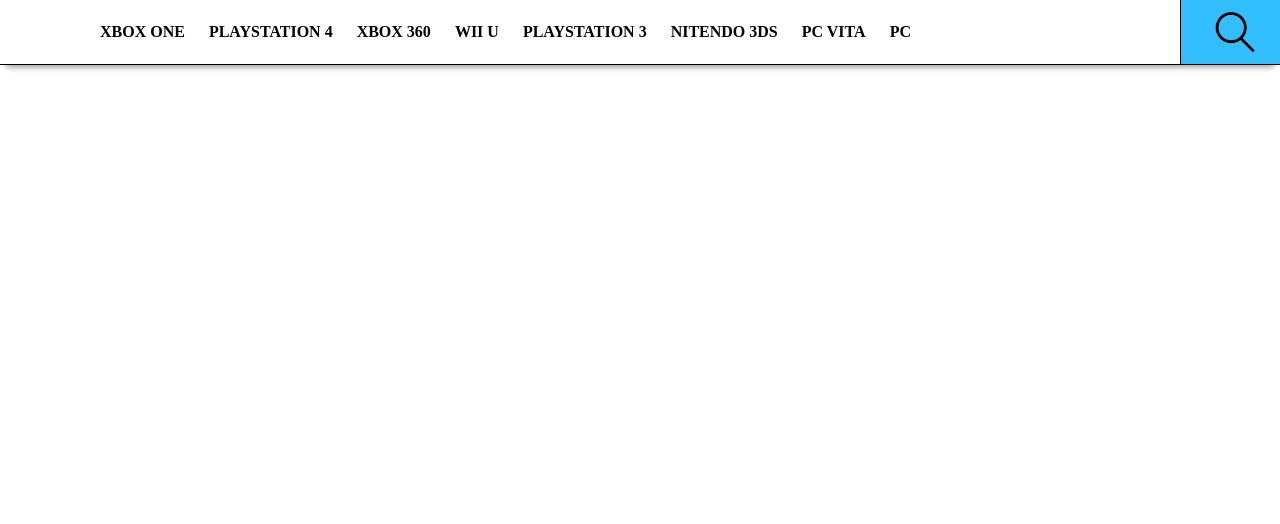
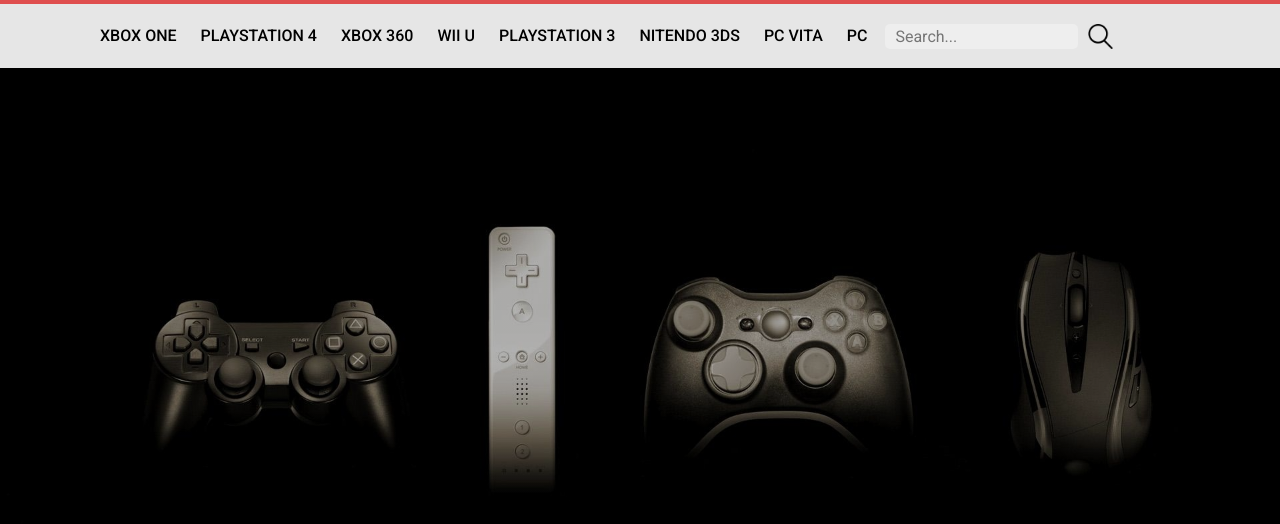
Before and after one commit to IonatanSala/eCommerceProject, a website: page app/index.html in a window 1280 px wide. Drawn offline with nearby package versions, Linux system fonts and the light colour scheme.

Commit message:
updated landing

```diff
--- a/Gruntfile.js
+++ b/Gruntfile.js
@@ -10,7 +10,7 @@
 				expand: true,
 				flatten: true,
 				src: 'app/css/*.css',
-				dest: 'app/css/'
+				dest: 'app/css/mini'
 			}
 		}
 	});
--- a/app/css/main.css
+++ b/app/css/main.css
@@ -1,20 +1,23 @@
 /**********************************
 		BASIC STYLING
 **********************************/
-
-
 * {
-	-moz-box-sizing: border-box;
-	     box-sizing: border-box;
+	box-sizing: border-box;
 	margin: 0;
 	padding: 0;
-	-webkit-font-smoothing: antialiased;
-	-moz-osx-font-smoothing: grayscale;
+
+}
+
+p, li {
+	font-family: 'Roboto', 'Helvetica-Neue';
 }
 
 html, body {
 	height: 100%;
 	width: 100%;
+	text-rendering: optimizeLegibility;
+	-webkit-font-smoothing: antialiased;
+	-moz-osx-font-smoothing: grayscale;
 
 }
 
@@ -24,7 +27,7 @@
 }
 
 ul {
-	list-style: none;''
+	list-style: none;
 }
 
 /**********************************
@@ -33,82 +36,136 @@
 
 
 header.nav-header {
+	position: fixed;
+	top:0;
+	background-color: HSLA(0, 100%, 100%, 0.9);
+	border-top: 4px solid HSLA(0, 69%, 59%, 1);
+	border-bottom: 1px solid black;
 	width: 100%;
-	position: fixed;
-	box-shadow: 0 8px 6px -6px #999;
-	border-bottom: 1px solid black;
+	box-shadow: 0px .5px 3px 0px rgba(0, 0, 0, 0.75);
+	/*position: fixed;
+	top: 0;*/
+	/*box-shadow: 0 6px 4px -4px #999;*/
 }
+
+header.nav-header header.top {
+	height: 90px;
+	width: 100%;
+}
+
+header.nav-header header.top div {
+
+}
+
+header.nav-header header.top div h2 {
+	color: #000;
+	padding-top: 30px;
+	text-align: center;
+}
+
+header.nav-header header.top div h2 a:hover > span {
+	color: HSLA(0, 58%, 51%, 1);
+}
+
 
 nav.navbar {
 	width: 100%;
 	height: 64px;
-	background: #fff;
-	display: -webkit-box;
-	display: -webkit-flex;
-	display: -moz-box;
-	display: -ms-flexbox;
 	display: flex;
-	-webkit-box-align: center;
-	-webkit-align-items: center;
-	   -moz-box-align: center;
-	    -ms-flex-align: center;
-	        align-items: center;
+	align-items: center;
 
 
 }
 
 nav.navbar .nav-content {
+
 	flex-grow: 2;
-	display: -webkit-box;
-	display: -webkit-flex;
-	display: -moz-box;
-	display: -ms-flexbox;
 	display: flex;
-	-webkit-flex-flow: row nowrap;
-	    -ms-flex-flow: row nowrap;
-	        flex-flow: row nowrap;
-	-webkit-box-pack: start;
-	-webkit-justify-content: flex-start;
-	   -moz-box-pack: start;
-	    -ms-flex-pack: start;
-	        justify-content: flex-start;
+	flex-flow: row nowrap;
+	justify-content: flex-start;
+	align-items: center;
 	margin-left: 100px ;
 }
 
 .nav-content li {
 	color: #000;
 	text-transform: uppercase;
-	font-weight: 600;
+	font-weight: 500;
 	padding-right: 24px;
 	transition: all 0.2s ease;
 }
 
 .nav-content li:hover {
-	color: HSLA(199, 100%, 50%, 1);
+	color: HSLA(0, 69%, 59%, 1);
 }
 
 .icon-search-container {
-	cursor: pointer;
-	background-color: HSLA(199, 100%, 50%, .8);
+	/*cursor: pointer;*/
+	/*background-color: HSLA(0, 70%, 55%, .9);*/
 	display: flex;
 	justify-content: center;
 	align-items: center;
-	width: 100px;
+	width: 222px;
 	height: 64px;
 	display: flex;
 	justify-content: flex-end;
-	border-left: 1px solid black;
+	border-right: 0;
 	transition: all .2s ease;
+
 }
 
-.icon-search-container .icon-search {
-	width: 40px;
-	height: 40px;
-	margin-right: 25px;
+.icon-search {
+	cursor: pointer;
+	width: 25px;
+	height: 25px;
+	margin-left: 10px;
+
 
 	/*border-left: 1px solid black;*/
 }
 
-.icon-search-container:hover {
-	background-color: HSLA(199, 100%, 50%, .9);
+/*.icon-search-container:hover {
+	background-color: HSLA(0, 80%, 58%, 1);
+}*/
+
+input.search-container {
+	/*border-radius: 2px;*/
+	background-color: #eee;
+	color: #444444;
+	padding-left: 10px;
+	margin: 0;
+	border: 0;
+	border-radius: 5px;
+	height: 25px;
+
 }
+
+input:focus {
+	outline: 0;
+	/*border: 2px solid #900;*/
+}
+
+
+/**********************************
+			JUMBOTRON
+**********************************/
+
+
+section.landing {
+	display: flex;
+	/*justify-content: center;*/
+	/*align-items: center;*/
+	width: 100%;
+	height: 100%;
+}
+
+section.landing div.jumbotron {
+	width: 100%;
+	height: 100%;
+	background: linear-gradient(
+      rgba(0, 0, 0, 0.3),
+      rgba(0, 0, 0, 0.3)
+    ), url('../img/landing.jpeg') center center;
+	background-size: cover;
+	background-repeat: no-repeat;
+}
--- /dev/null
+++ b/app/css/mini/main.css
@@ -0,0 +1,176 @@
+/**********************************
+		BASIC STYLING
+**********************************/
+
+
+* {
+	-moz-box-sizing: border-box;
+	     box-sizing: border-box;
+	margin: 0;
+	padding: 0;
+	-webkit-font-smoothing: antialiased;
+	-moz-osx-font-smoothing: grayscale;
+}
+
+html, body {
+	height: 100%;
+	width: 100%;
+
+}
+
+a {
+	text-decoration: none;
+	color: inherit;
+}
+
+ul {
+	list-style: none;''
+}
+
+/**********************************
+		NAVIGATION
+**********************************/
+
+
+header.nav-header {
+	width: 100%;
+	position: fixed;
+	top: 0;
+	/*box-shadow: 0 6px 4px -4px #999;*/
+	border-bottom: 1px solid black;
+}
+
+nav.navbar {
+	width: 100%;
+	height: 64px;
+	background: HSLA(0, 0%, 0%, 0.8);
+	display: -webkit-box;
+	display: -webkit-flex;
+	display: -moz-box;
+	display: -ms-flexbox;
+	display: flex;
+	-webkit-box-align: center;
+	-webkit-align-items: center;
+	   -moz-box-align: center;
+	    -ms-flex-align: center;
+	        align-items: center;
+
+
+}
+
+nav.navbar .nav-content {
+
+	-webkit-box-flex: 2;
+
+	-webkit-flex-grow: 2;
+
+	   -moz-box-flex: 2;
+
+	    -ms-flex-positive: 2;
+
+	        flex-grow: 2;
+	display: -webkit-box;
+	display: -webkit-flex;
+	display: -moz-box;
+	display: -ms-flexbox;
+	display: flex;
+	-webkit-flex-flow: row nowrap;
+	    -ms-flex-flow: row nowrap;
+	        flex-flow: row nowrap;
+	-webkit-box-pack: start;
+	-webkit-justify-content: flex-start;
+	   -moz-box-pack: start;
+	    -ms-flex-pack: start;
+	        justify-content: flex-start;
+	margin-left: 100px ;
+}
+
+.nav-content li {
+	color: #fff;
+	text-transform: uppercase;
+	font-weight: 600;
+	padding-right: 24px;
+	-webkit-transition: all 0.2s ease;
+	        transition: all 0.2s ease;
+}
+
+.nav-content li:hover {
+	color: HSLA(0, 57%, 50%, 1);
+}
+
+.icon-search-container {
+	cursor: pointer;
+	background-color: HSLA(0, 70%, 55%, .9);
+	display: -webkit-box;
+	display: -webkit-flex;
+	display: -moz-box;
+	display: -ms-flexbox;
+	display: flex;
+	-webkit-box-pack: center;
+	-webkit-justify-content: center;
+	   -moz-box-pack: center;
+	    -ms-flex-pack: center;
+	        justify-content: center;
+	-webkit-box-align: center;
+	-webkit-align-items: center;
+	   -moz-box-align: center;
+	    -ms-flex-align: center;
+	        align-items: center;
+	width: 100px;
+	height: 64px;
+	display: flex;
+	-webkit-box-pack: end;
+	-webkit-justify-content: flex-end;
+	   -moz-box-pack: end;
+	    -ms-flex-pack: end;
+	        justify-content: flex-end;
+	border-left: 1px solid black;
+	-webkit-transition: all .2s ease;
+	        transition: all .2s ease;
+}
+
+.icon-search-container .icon-search {
+	width: 40px;
+	height: 40px;
+	margin-right: 25px;
+
+	/*border-left: 1px solid black;*/
+}
+
+.icon-search-container:hover {
+	background-color: HSLA(0, 80%, 58%, 1);
+}
+
+
+/**********************************
+			JUMBOTRON
+**********************************/
+
+
+section.landing {
+	display: -webkit-box;
+	display: -webkit-flex;
+	display: -moz-box;
+	display: -ms-flexbox;
+	display: flex;
+	-webkit-box-pack: center;
+	-webkit-justify-content: center;
+	   -moz-box-pack: center;
+	    -ms-flex-pack: center;
+	        justify-content: center;
+	-webkit-box-align: center;
+	-webkit-align-items: center;
+	   -moz-box-align: center;
+	    -ms-flex-align: center;
+	        align-items: center;
+	width: 100%;
+	height: 100%;
+}
+
+section.landing div.jumbotron {
+	width: 100%;
+	height: 100%;
+	background:  rgba(0,0,0,0.8) url('http://cdn3.dualshockers.com/wp-content/uploads/2014/06/BB_KyeArt_A_257295_14023645371.jpg?eaa32f') center center;
+	background-size: cover;
+	background-repeat: no-repeat;
+}
--- a/app/index.html
+++ b/app/index.html
@@ -7,13 +7,14 @@
 		<meta name="viewport" content="width=device-width">
 		<!-- This resets all the css for every browser -->
 		<link rel="stylesheet" type="text/css" href="../bower_components/normalize.css/normalize.css">
+		<!-- fonts -->
+		<link href='http://fonts.googleapis.com/css?family=Roboto+Slab:400,700|Roboto:400,500,700,300' rel='stylesheet' type='text/css'>
 		<link rel="stylesheet" href="css/main.css">
 	</head>
 	<body>
 
 		<!-- the maing navigation -->
 		<header class="nav-header">
-
 			<nav class="navbar">
 				<ul class="nav-content">
 					<li><a href="#">Xbox One</a></li>
@@ -24,13 +25,32 @@
 					<li><a href="#">Nitendo 3DS</a></li>
 					<li><a href="#">PC Vita</a></li>
 					<li><a href="#">PC</a></li>
+					<li>
+						<div class="icon-search-container">
+					<input class="search-container" type="text" placeholder="Search..."><img class="icon-search" src="icons/search.png" alt="Search Icon">
+				</div>
+					</li>
 				</ul>
-				<div class="icon-search-container">
-					<img class="icon-search" src="icons/search.png">
-				</div>
 
 			</nav>
 		</header>
+
+		<div id="search-box">
+
+		</div>
+
+		<section class="landing">
+			<div class="jumbotron">
+				<div >
+
+				</div>
+
+			</div>
+		</section>
+
+		<section class="featured">
+
+		</section>
 
 		<script src="../bower_components/jquery/dist/jquery.js"></script>
 		<script src="js/main.js"></script>
--- a/app/js/main.js
+++ b/app/js/main.js
@@ -1,3 +1,9 @@
 $(function() {
 
+	var $search = $('.icon-search-container');
+
+	$search.on('click', function() {
+		$('div#search-box .search-container').slideToggle();
+	});
+
 });
```
Also changed, not shown: app/img/landing.jpeg (added), 1 other file.
